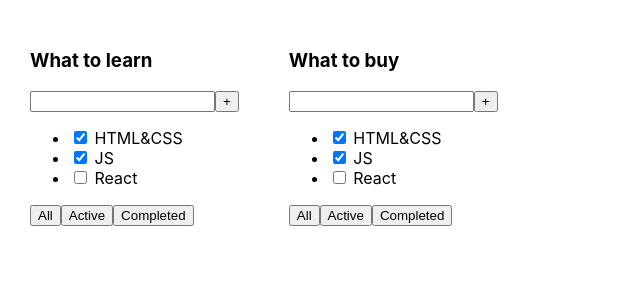
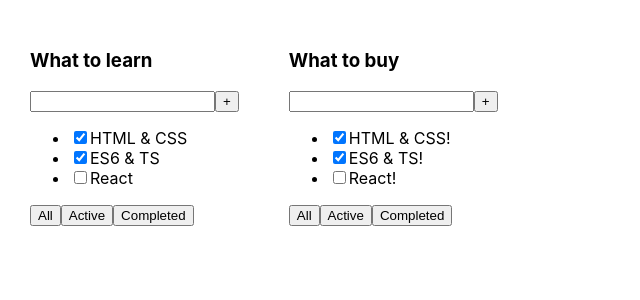
Before and after one commit to prohoryakovlev/todolist_new, a React (Create React App) app: page / in a window 1280 px wide. Shown: the top 300 px of the page, without its empty margins (0-640 px from the left). Built offline with nearby package versions, Linux system fonts and the light colour scheme.

Commit message:
TypTasks

```diff
--- a/src/App.tsx
+++ b/src/App.tsx
@@ -1,14 +1,26 @@
 import React from 'react';
 import './App.css';
-import TodoList from "./TodoList";
+import TodoList, {TaskType} from "./TodoList";
 
 function App() {
     const todoListTitle_1: string = "What to learn"
     const todoListTitle_2: string = "What to buy"
+
+    const tasks_1: Array<TaskType> = [
+        {id: 1, title: "HTML & CSS", isDone: true},
+        {id: 2, title: "ES6 & TS", isDone: true},
+        {id: 3, title: "React", isDone: false}
+    ]
+    const tasks_2: Array<TaskType> = [
+        {id: 1, title: "HTML & CSS!", isDone: true},
+        {id: 2, title: "ES6 & TS!", isDone: true},
+        {id: 3, title: "React!", isDone: false}
+    ]
+
     return (
         <div className="App">
-            <TodoList title={todoListTitle_1} tasks={""}/>
-            <TodoList title={todoListTitle_2} tasks={""}/>
+            <TodoList title={todoListTitle_1} tasks={tasks_1}/>
+            <TodoList title={todoListTitle_2} tasks={tasks_2}/>
         </div>
     );
 }
--- a/src/TodoList.tsx
+++ b/src/TodoList.tsx
@@ -2,10 +2,10 @@ import React from 'react';
 
 type TodoListPropsType = {
     title: string
-    tasks: Array<any>
+    tasks: Array<TaskType>
 }
 
-type TaskType = {
+export type TaskType = {
     id: number
     title: string
     isDone: boolean
@@ -20,9 +20,18 @@ const TodoList = (props: TodoListPropsType) => {
                 <button>+</button>
             </div>
             <ul>
-                <li><input type="checkbox" checked={true}/> <span>HTML&CSS</span></li>
-                <li><input type="checkbox" checked={true}/> <span>JS</span></li>
-                <li><input type="checkbox" checked={false}/> <span>React</span></li>
+                <li>
+                    <input type="checkbox" checked={props.tasks[0].isDone}/>
+                    <span>{props.tasks[0].title}</span>
+                </li>
+                <li>
+                    <input type="checkbox" checked={props.tasks[1].isDone}/>
+                    <span>{props.tasks[1].title}</span>
+                </li>
+                <li>
+                    <input type="checkbox" checked={props.tasks[2].isDone}/>
+                    <span>{props.tasks[2].title}</span>
+                </li>
             </ul>
             <div>
                 <button>All</button>
```
